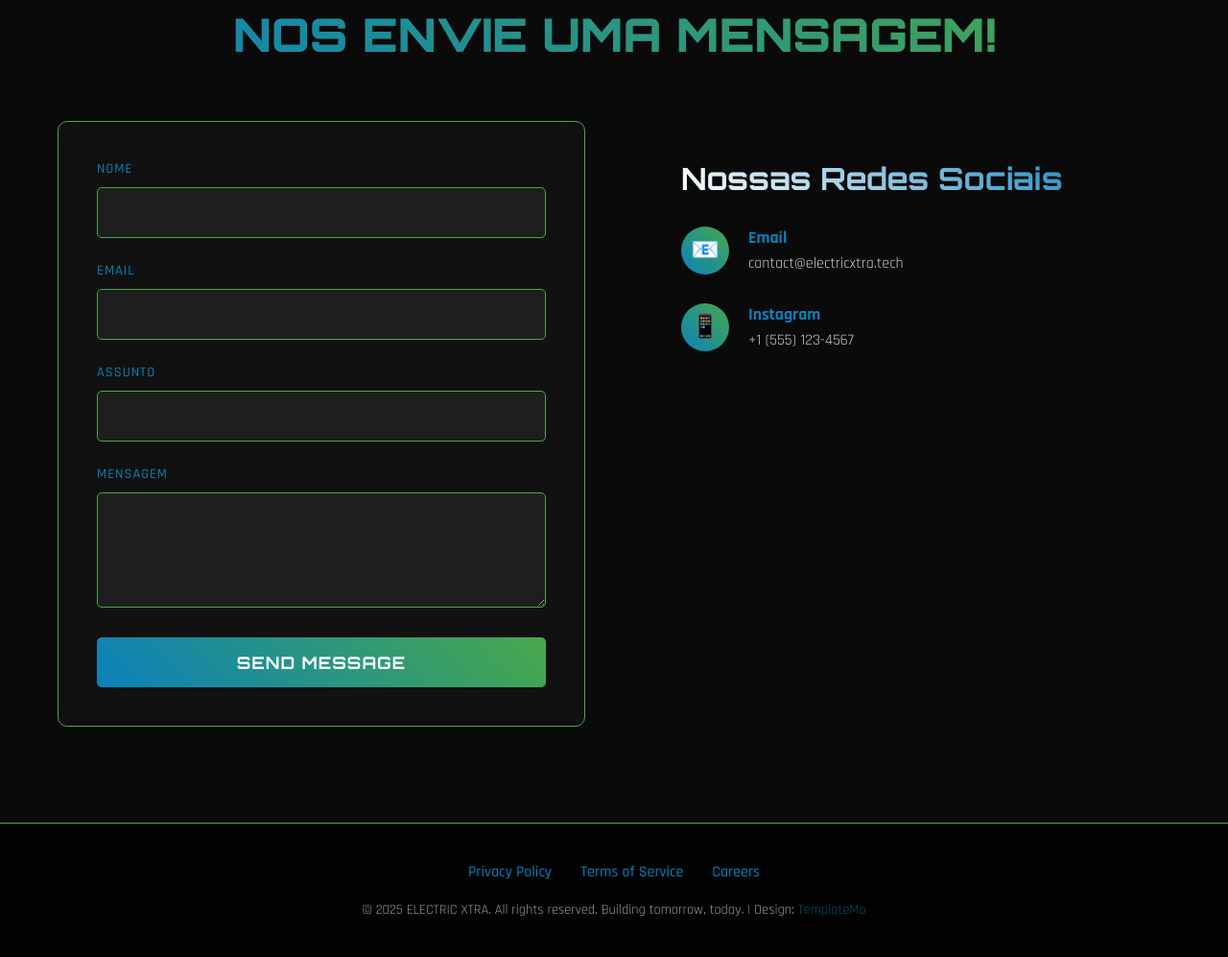
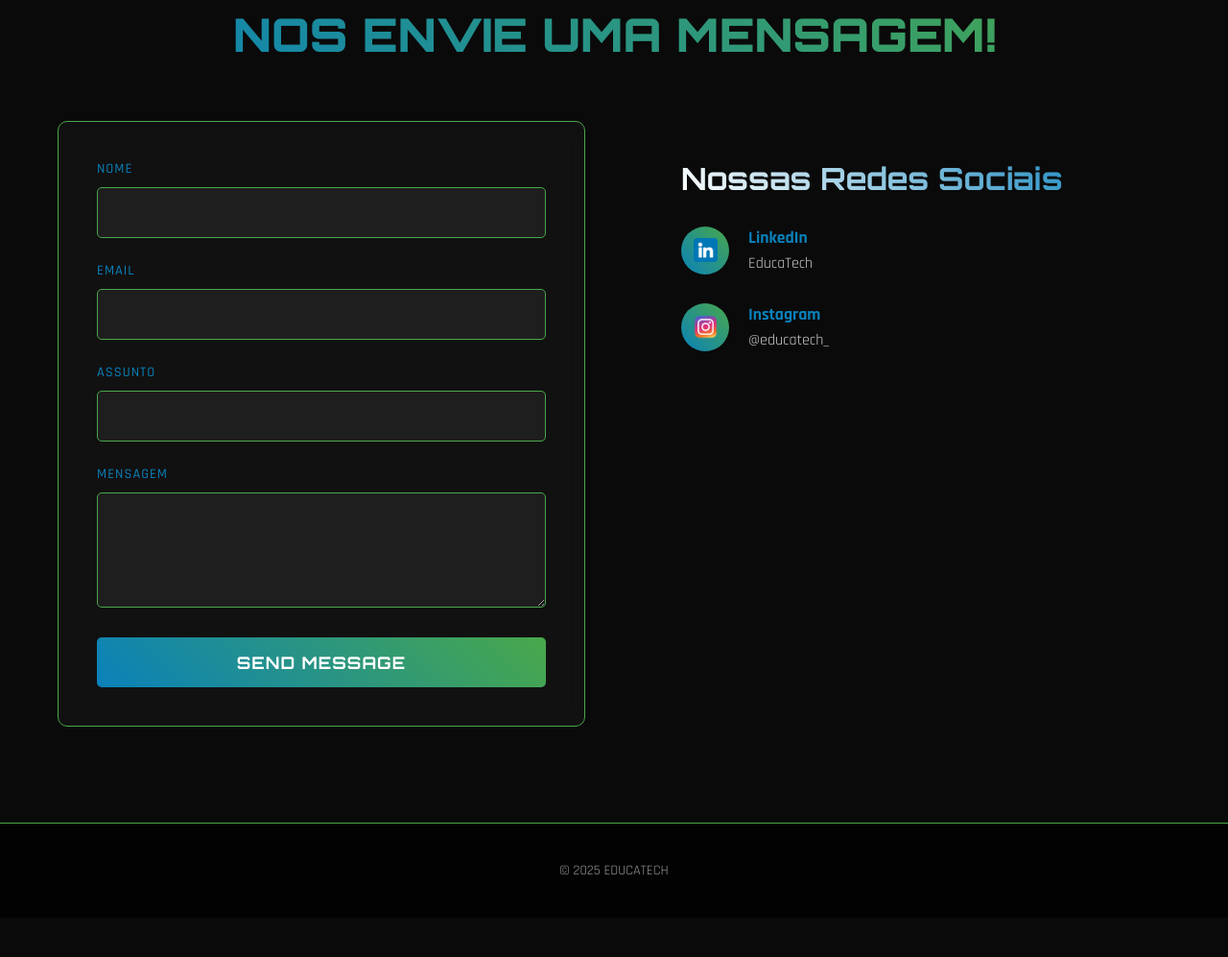
Before and after one commit to allicia-guida/PIM-2SEMESTRE, a Flask app: page /index in a window 1280 px wide. Shown: the part 3083-4080 px from the top of the page at 96% size. After the commit the page ends 3994 px from the top, so only its background shows below. Run offline with Flask 3, Linux system fonts and the light colour scheme; a user stored in the database is signed in; data comes from the database, SQL or seed files in the repository.

Commit message:
páginas melhoradas

```diff
--- a/static/css/templatemo-electric-xtra.css
+++ b/static/css/style.css
@@ -354,6 +354,11 @@ padding: 12px;
             align-items: center;
             text-decoration: none;
 
+        }
+
+        .icon-redes {
+            width: 25px;
+            height: 25px;
         }
 
 
--- a/templates/cadastro.html
+++ b/templates/cadastro.html
@@ -4,7 +4,7 @@
     <meta charset="UTF-8">
     <meta name="viewport" content="width=device-width, initial-scale=1.0">
     <title>Cadastro - EducaTech</title>
-    <link rel="stylesheet" href="{{ url_for('static', filename='css/templatemo-electric-xtra.css') }}">
+    <link rel="stylesheet" href="{{ url_for('static', filename='css/style.css') }}">
   </head>
   <body class="cadastro-body">
 
@@ -73,5 +73,5 @@
       <p>Já possui uma conta? <a href="/login" class="a-cad-log">Clique aqui!</a></p>
     </form>
   </div>
-  <script src="{{ url_for('static', filename='js/templatemo-electric-scripts.js') }}"></script>
+  <script src="{{ url_for('static', filename='js/script.js') }}"></script>
   </body>
--- a/templates/index.html
+++ b/templates/index.html
@@ -5,7 +5,9 @@
     <meta name="viewport" content="width=device-width, initial-scale=1.0">
     <title>EDUCATECH</title>
     <link href="https://fonts.googleapis.com/css2?family=Orbitron:wght@400;700;900&family=Rajdhani:wght@300;400;500;700&display=swap" rel="stylesheet">
-    <link rel="stylesheet" href="{{ url_for('static', filename='css/templatemo-electric-xtra.css') }}">
+    <link rel="stylesheet" href="{{ url_for('static', filename='css/style.css') }}">
+    <link rel="icon" href="{{ url_for('static', filename='image/logo.png') }}" type="image/png">
+
 </head>
 <body>
     <!-- Animated Grid Background -->
@@ -216,17 +218,17 @@
             <div class="contact-info">
                 <h3>Nossas Redes Sociais</h3>
                 <div class="info-item">
-                    <div class="info-icon">📧</div>
+                    <div class="info-icon"><img class="icon-redes" src="/static/image/linkedin.png" alt=""></div>
                     <div class="info-details">
-                        <h4>Email</h4>
-                        <p>contact@electricxtra.tech</p>
+                        <h4>LinkedIn</h4>
+                        <p>EducaTech</p>
                     </div>
                 </div>
                 <div class="info-item">
-                    <div class="info-icon">📱</div>
+                    <div class="info-icon"><img class="icon-redes" src="/static/image/instagram.png" alt=""></div>
                     <div class="info-details">
                         <h4>Instagram</h4>
-                        <p>+1 (555) 123-4567</p>
+                        <p>@educatech_</p>
                     </div>
                 </div>
             </div>
@@ -236,14 +238,9 @@
     <!-- Footer -->
     <footer>
         <div class="footer-content">
-            <div class="footer-links">
-                <a href="#privacy">Privacy Policy</a>
-                <a href="#terms">Terms of Service</a>
-                <a href="#careers">Careers</a>
-            </div>
-            <p class="copyright">© 2025 ELECTRIC XTRA. All rights reserved. Building tomorrow, today. | Design: <a href="https://templatemo.com" target="_blank" rel="nofollow noopener">TemplateMo</a></p>
+            <p class="copyright">© 2025 EDUCATECH</p>
         </div>
     </footer>
-  <script src="{{ url_for('static', filename='js/templatemo-electric-scripts.js') }}"></script>
+  <script src="{{ url_for('static', filename='js/script.js') }}"></script>
 </body>
 </html>
--- a/templates/login.html
+++ b/templates/login.html
@@ -4,7 +4,7 @@
     <meta charset="UTF-8">
     <meta name="viewport" content="width=device-width, initial-scale=1.0">
     <title>Login - EducaTech</title>
-    <link rel="stylesheet" href="{{ url_for('static', filename='css/templatemo-electric-xtra.css') }}">
+    <link rel="stylesheet" href="{{ url_for('static', filename='css/style.css') }}">
   </head>
   <body class="login-body">
 
@@ -39,5 +39,5 @@
       <p>Ainda não tem uma conta? <a href="/" class="a-cad-log">Cadastre-se</a></p>
     </form>
     </div>
-          <script src="{{ url_for('static', filename='js/templatemo-electric-scripts.js') }}"></script>
+          <script src="{{ url_for('static', filename='js/script.js') }}"></script>
   </body>
```
Also changed, not shown: static/image/instagram.png (added), static/image/linkedin.png (added), static/js/script.js (renamed from static/js/templatemo-electric-scripts.js).
